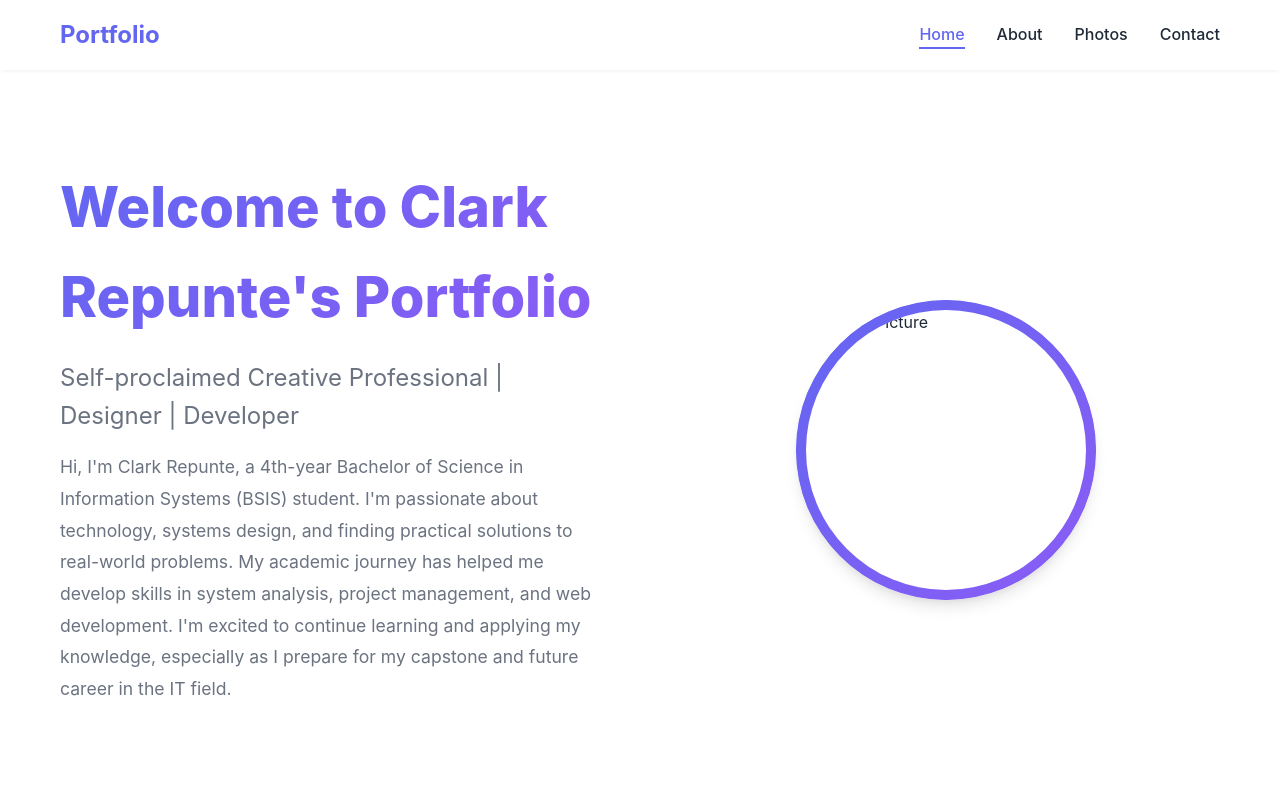
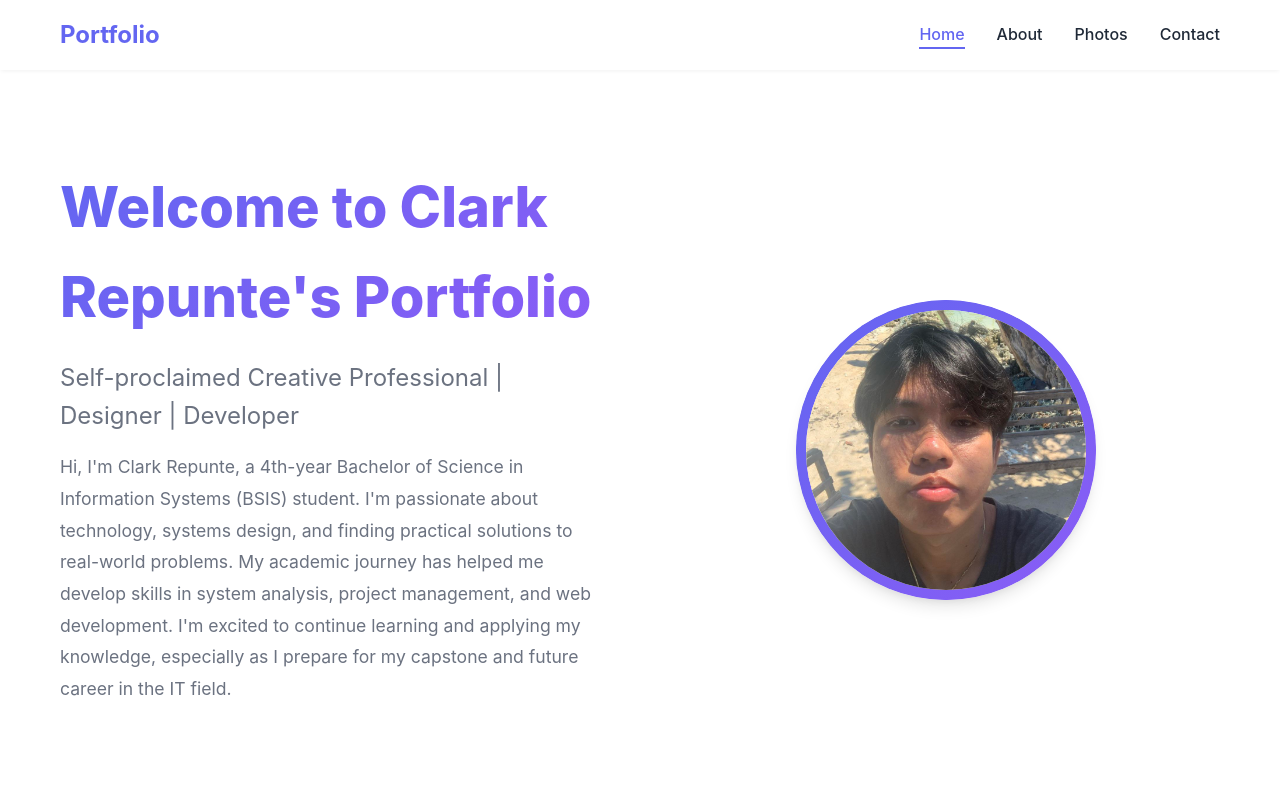
Before and after one commit to Mochizuki444/MyPortfolio, a plain HTML site: page index.html in a window 1280 px wide. Shown: the top 800 px of the page. Drawn offline with Linux system fonts and the light colour scheme.

Commit message:
Revise index.html for portfolio layout and content
Updated the HTML structure and content for the portfolio page.

```diff
--- a/index.html
+++ b/index.html
@@ -35,7 +35,7 @@
             </div>
             <div class="home-image">
                 <div class="profile-image-container">
-                    <img src="images/profile.jpg" alt="Profile Picture" class="profile-image" id="profileImage">
+                    <img src="profile.jpg" alt="Profile Picture" class="profile-image" id="profileImage">
                 </div>
             </div>
         </div>
```
